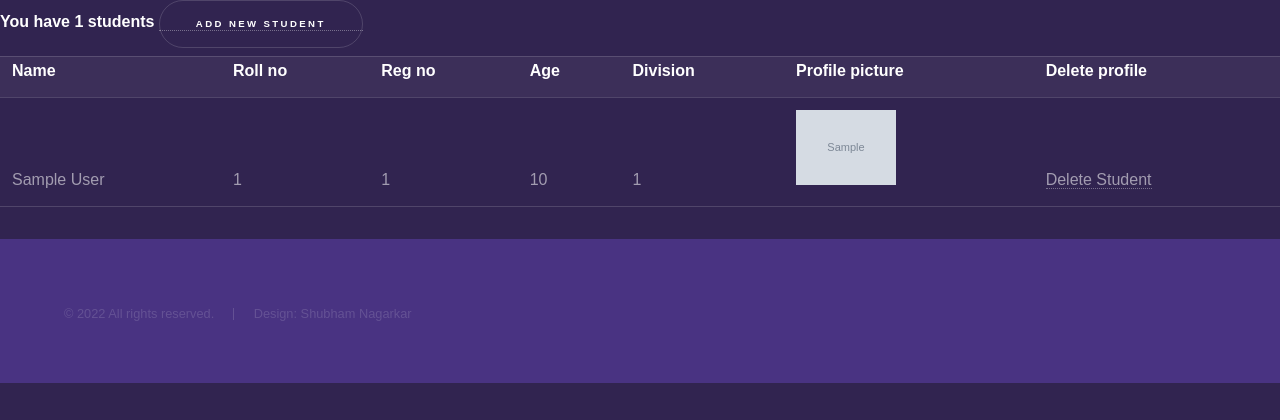
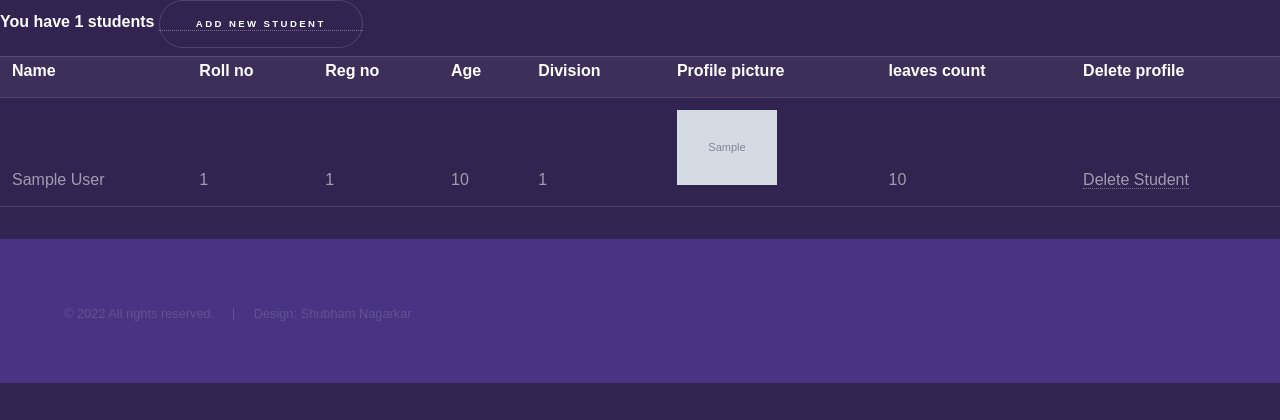
Before and after one commit to himanshuvb/django-project, a Django app: page /home/student/ in a window 1280 px wide. Shown: the top 420 px of the page. Run offline with Django 3.2, Linux system fonts and the light colour scheme; a user stored in the database is signed in; tables that the repository leaves empty hold one stand-in row (values such as "Sample post"); grey boxes marked "Sample" are stand-in pictures.

Commit message:
leaves deletes but leaves_total does not inc

```diff
--- a/SMS/StudentMS/models.py
+++ b/SMS/StudentMS/models.py
@@ -8,6 +8,7 @@ class Student(models.Model):
     regno = models.IntegerField(primary_key=True)
     age = models.IntegerField(default=1,blank=True,null=True)
     div = models.IntegerField(default =0,choices=[(1,1),(2,2),(3,3),(4,4),(5,5)])
+    leaves_total = models.IntegerField(default=0)
     profile = models.ImageField(default=None, null=True)
 
 
--- a/SMS/StudentMS/urls.py
+++ b/SMS/StudentMS/urls.py
@@ -8,5 +8,6 @@ urlpatterns = [
     path('student/<int:student_regno>/delete', views.student_delete, name="student_delete"),
     path('leaves/',views.ap_leaves,name="ap_leaves"),
     path('leaves/list/', views.leaves_details, name="leaves_details"),
+    path('leaves/<int:leaves_regno>/manage/', views.manage_leaves, name="manage_leaves"),
 
 ]
--- a/SMS/StudentMS/views.py
+++ b/SMS/StudentMS/views.py
@@ -1,5 +1,6 @@
 from django.http import HttpResponse
 from django.shortcuts import get_object_or_404, redirect, render
+from matplotlib.pyplot import get
 from .models import Git, Leaves, Student
 from django.contrib.auth.decorators import login_required
 from django.core.files import File
@@ -80,3 +81,10 @@ def ap_leaves(request):
 def leaves_details(request):
     leaves_list = Leaves.objects.all()
     return render(request, "SMS/leaves_details.html", context={"all_leaves": leaves_list})
+
+@login_required
+def manage_leaves(request, leaves_regno):
+
+    leaves = Leaves.objects.filter(regno = leaves_regno)
+    leaves.delete()
+    return redirect('leaves_details')
--- a/SMS/templates/SMS/leaves_details.html
+++ b/SMS/templates/SMS/leaves_details.html
@@ -5,8 +5,8 @@
 		<title></title>
 		<meta charset="utf-8" />
 		<meta name="viewport" content="width=device-width, initial-scale=1, user-scalable=no" />
-		<link rel="stylesheet" href="{% static "CSS/main.css" %}">
-		<link rel="stylesheet" href="{% static "CSS/fontawesome-all.min.css" %}">
+		<link rel="stylesheet" href="{% static 'CSS/main.css' %}">
+		<link rel="stylesheet" href="{% static 'CSS/fontawesome-all.min.css' %}">
 		<noscript><link rel="stylesheet" href="{% static 'CSS/noscript.css' %}" ></noscript>
 	</head>
 	<body class="is-preload">
@@ -15,12 +15,14 @@
                 <th>Name</th>
                 <th>Reg no</th>
                 <th>Reason</th>
+                <th>approved or not</th>
             </tr>
             {% for leaves in all_leaves %}
             <tr>
                 <td>{{ leaves.name| title }}</td>
                 <td>{{ leaves.regno}}</td>
                 <td>{{ leaves.reason}}</td>
+                <td><a href="{% url 'manage_leaves' leaves.regno %}">Approve leave</a></td>
             </tr>
             {% endfor %}
         </table>
--- a/SMS/templates/SMS/student_details.html
+++ b/SMS/templates/SMS/student_details.html
@@ -22,6 +22,7 @@
                 <th>Age</th>
                 <th>Division</th>
                 <th>Profile picture</th>
+                <th>leaves count</th>
                 <th>Delete profile</th>
             </tr>
             {% for student in all_students %}
@@ -37,6 +38,7 @@
                     <h3>{{ student.name }}</h3>
                 {% endif %}
             </td>
+            <td>{{student.leaves_total}}</td>
             <td><a href="{% url 'student_delete' student.regno  %}">Delete Student</a></td>
             </tr>
             {% endfor %}
```
Also changed, not shown: SMS/StudentMS/migrations/0002_student_leaves_total.py (added), 1 other file.
